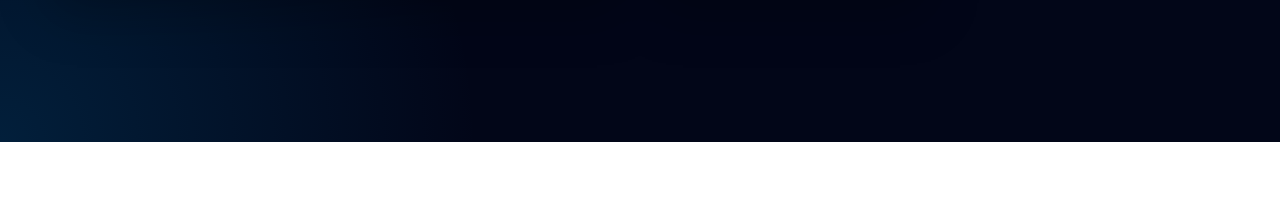
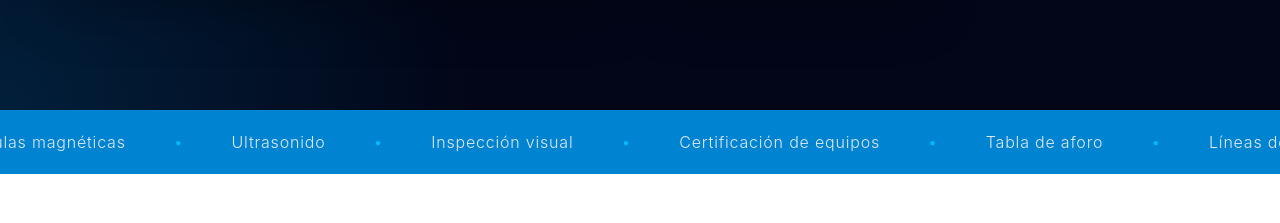
Before and after one commit to PGSzcoding/proofsandtrials, a React (Vite) app: page / in a window 1280 px wide. Shown: the part 2398-2621 px from the top of the page. Built offline with nearby package versions, Linux system fonts and the light colour scheme.

Commit message:
observacuones 4

```diff
--- a/src/components/Socials.tsx
+++ b/src/components/Socials.tsx
@@ -1,14 +1,14 @@
 import {
   FaInstagram,
   FaWhatsapp,
-  FaFacebook,
+  FaLinkedin,
 } from "react-icons/fa";
 
 export function Socials(){
     return (
         <div className="flex gap-4 mt-6">
             <a href="https://www.facebook.com/" target="_blanc">
-                <FaFacebook  className="text-2xl hover:text-sky-500 transition" />
+                <FaLinkedin className="text-2xl hover:text-sky-500 transition" />
             </a>
 
             <a href="https://www.instagram.com/" target="_blanc">
--- a/src/data/services.ts
+++ b/src/data/services.ts
@@ -12,6 +12,7 @@ import ganchoImage from "../assets/servicios/s_6.png";
 import poleasImage from "../assets/servicios/s_7.png";
 import anillosImage from "../assets/servicios/s_8.png";
 import tornamesaImage from "../assets/servicios/s_9.png";
+import aforoImage from "../assets/servicios/s_11.png";
 import trenImage from "../assets/servicios/s_10.png";
 
 
@@ -64,6 +65,11 @@ export const services:ServiceType[] = [
                     title: "Certificación de espesores por ultra sonido",
                     description: "",
                     image: espesorImage
+                },
+                {
+                    title: "Tablas de aforo",
+                    description: "calibración de tanques y recipientes, permitiendo determinar con precisión el volumen almacenado en función del nivel del líquido.",
+                    image: aforoImage
                 }
        ]
     },
--- a/src/index.css
+++ b/src/index.css
@@ -50,3 +50,28 @@ body {
 .bg-waves {
   animation: wavesMove 20s linear infinite;
 }
+
+.marquee {
+  overflow: hidden;
+  white-space: nowrap;
+}
+
+.marquee-content {
+  display: flex;
+  width: max-content;
+  animation: marquee 35s linear infinite;
+}
+
+.marquee:hover .marquee-content {
+  animation-play-state: paused;
+}
+
+@keyframes marquee {
+  from {
+    transform: translateX(0);
+  }
+
+  to {
+    transform: translateX(-50%);
+  }
+}
--- a/src/pages/Home.tsx
+++ b/src/pages/Home.tsx
@@ -3,6 +3,7 @@ import About from "../sections/About";
 import Contact from "../sections/Contact";
 import ServicesGallery from "../sections/ServicesGallery";
 import National from "../sections/National";
+import KeywordsMarquee from "../sections/KeywordsMarquee";
 
 export default function Home() {
   return (
@@ -10,6 +11,7 @@ export default function Home() {
       <Hero />
       <About />
       <ServicesGallery />
+      <KeywordsMarquee />
       <Contact />
       <National />
 
--- a/src/pages/Services2Page.tsx
+++ b/src/pages/Services2Page.tsx
@@ -18,22 +18,26 @@ export default function ServicesPage() {
             <div className="absolute right-0 top-0 h-80 w-80 rounded-full border border-sky-400/30 translate-x-1/2 -translate-y-1/2" />
             <div className="absolute bottom-10 right-40 h-px w-96 rotate-[-12deg] bg-sky-400/40" />
 
-            <div className="relative mx-auto max-w-7xl px-6 py-16 md:py-16 lg:px-8 text-center">
-              <Fade direction="down">
-              <h1 className="mt-6  text-3xl font-bold tracking-tight text-white md:text-5xl">
+            <div className="relative mx-auto max-w-7xl px-6 py-16 md:py-14 lg:px-8 text-center">
+              <Fade direction="down" cascade>
+              <h1 className="mt-2  text-3xl font-bold tracking-tight text-white md:text-5xl">
                 Nuestros servicios
               </h1>
+                <div className="mx-auto mt-6 h-1 w-20 rounded-full bg-sky-400" />
+
+                <p className="mx-auto mt-6 max-w-2xl text-lg leading-8 text-slate-300 md:text-xl">
+                  Ingeniería, inspección y confiabilidad para la industria colombiana.
+                </p>
               </Fade>
             </div>
         </section>
 
 
-        <section className="w-full  px-4 py-16 md:px-10"  id="top">
+        <section className="w-full  pt-16 pb-8 md:py-16 md:px-10"  id="top">
 
             <Container className="relative ">
                 <ServiceTransport title={servicios_transp.title} subtitle={servicios_transp.subtitle} items={servicios_transp.items}/>
                 <ServiceInspection title={inspeccion.title} subtitle={inspeccion.subtitle} items={inspeccion.items}/>
-
             </Container>
 
         </section>
--- a/src/pages/ServicesPage.tsx
+++ b/src/pages/ServicesPage.tsx
@@ -63,6 +63,7 @@ export default function ServicesPage() {
         <h1 className="text-5xl font-bold text-white md:text-6xl pt-10">
           Nuestros servicios
         </h1>
+
       </Container>
     </section>
 
--- /dev/null
+++ b/src/sections/KeywordsMarquee.tsx
@@ -0,0 +1,34 @@
+import { Fade } from "react-awesome-reveal";
+
+export default function KeywordsMarquee() {
+  const items = [
+    "Líquidos penetrantes",
+    "Partículas magnéticas",
+    "Ultrasonido",
+    "Inspección visual",
+    "Certificación de equipos",
+    "Tabla de aforo",
+    "Líneas de vida",
+    "Hidrostática",
+  ];
+
+  return (
+    <Fade>
+    <section className="overflow-hidden  border-sky-400/20 bg-sky-600 py-5">
+      <div className="marquee">
+        <div className="marquee-content ">
+          {[...items, ...items].map((item, index) => (
+            <span
+              key={index}
+              className="mx-6 whitespace-nowrap  font-light  text-slate-200 tracking-wider"
+            >
+              {item}
+              <span className="ml-12  text-sky-400">•</span>
+            </span>
+          ))}
+        </div>
+      </div>
+    </section>
+    </Fade>
+  );
+}
--- a/src/sections/RegulationsAccordion.tsx
+++ b/src/sections/RegulationsAccordion.tsx
@@ -47,7 +47,7 @@ export default function RegulationsAccordion({description,norms}:NormsProps) {
             <div className="mt-3 space-y-4">
               {norms.map(val=>{
                 return(
-                  <div>
+                  <div key={val.title}>
                   <h5 className="font-semibold">{val.title}</h5>
                   <p className="text-sm text-slate-600">{val.description} </p>
                 </div>
--- a/src/sections/ServiceInspection.tsx
+++ b/src/sections/ServiceInspection.tsx
@@ -15,7 +15,7 @@ export default function ServiceInspection({title,subtitle,items}:ServicioTranspo
                 </Fade>
             </div>
             <Fade direction="up">
-            <div className="grid gap-x-10 md:gap-x-16 lg:gap-x-16 gap-y-5 md:grid-cols-2 grid-cols-2 lg:grid-cols-3 mt-10">
+            <div className="grid ml-4 gap-x-10 md:gap-x-16 lg:gap-x-16 gap-y-5 md:grid-cols-2 grid-cols-2 lg:grid-cols-3 mt-10">
                 {items.map((element) => {
                     return (
                        <div key={element.title}
--- a/src/sections/ServiceTransport.tsx
+++ b/src/sections/ServiceTransport.tsx
@@ -1,7 +1,7 @@
 import { ChevronLeft, ChevronRight } from "lucide-react";
 import type { ServicioTransporteProps } from "../types/services";
 import { Swiper, SwiperSlide } from "swiper/react";
-import {  Navigation } from "swiper/modules";
+import {  Autoplay, Navigation } from "swiper/modules";
 import TransportCard from "../components/TransportCard";
 import { Fade } from "react-awesome-reveal";
 import RegulationsAccordion from "./RegulationsAccordion";
@@ -28,8 +28,8 @@ export default function ServiceTransport({title,subtitle,items}:ServicioTranspor
 
                 <Fade>
                    <div className="relative px-8">
-                <Swiper  modules={[Navigation]} navigation={{ prevEl: ".prev", nextEl: ".next",}}
-                  spaceBetween={24} slidesPerView={4}
+                <Swiper  modules={[Navigation,Autoplay]} navigation={{ prevEl: ".prev", nextEl: ".next",}} loop   autoplay={{ delay: 2500,
+                  disableOnInteraction: false, pauseOnMouseEnter: true,}}  spaceBetween={24} slidesPerView={4}
                   breakpoints={{  0: { slidesPerView: 1 },  768: { slidesPerView: 3 }, 1024: { slidesPerView: 4 },}}>
                   {items.map((item, index) => (
                     <SwiperSlide key={index}>
--- a/src/sections/ServicesGallery.tsx
+++ b/src/sections/ServicesGallery.tsx
@@ -5,7 +5,7 @@ import { servicesGalery } from "../data/services";
 
 export default function ServicesGallery() {
   return (
-    <section id="services" className="bg-slate-950 relative overflow-hidden  w-full   px-4 md:py-36 py-20 md:px-10"  >
+    <section id="services" className="bg-slate-950 relative overflow-hidden  w-full   px-4 md:pt-36 md:pb-28 py-20 md:px-10"  >
 
  {/* Fondo degradado */}
   <div className="absolute inset-0 bg-[radial-gradient(circle_at_top_right,_rgba(14,165,233,0.30),_transparent_35%),radial-gradient(circle_at_bottom_left,_rgba(2,132,199,0.20),_transparent_30%)]" />
```
Also changed, not shown: 1 other file (tests, documents, lock files or other folders).
